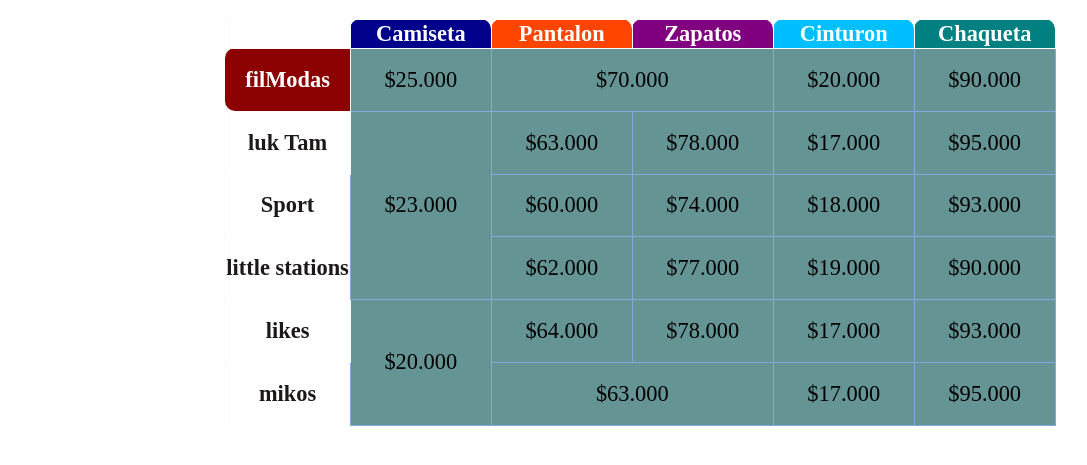
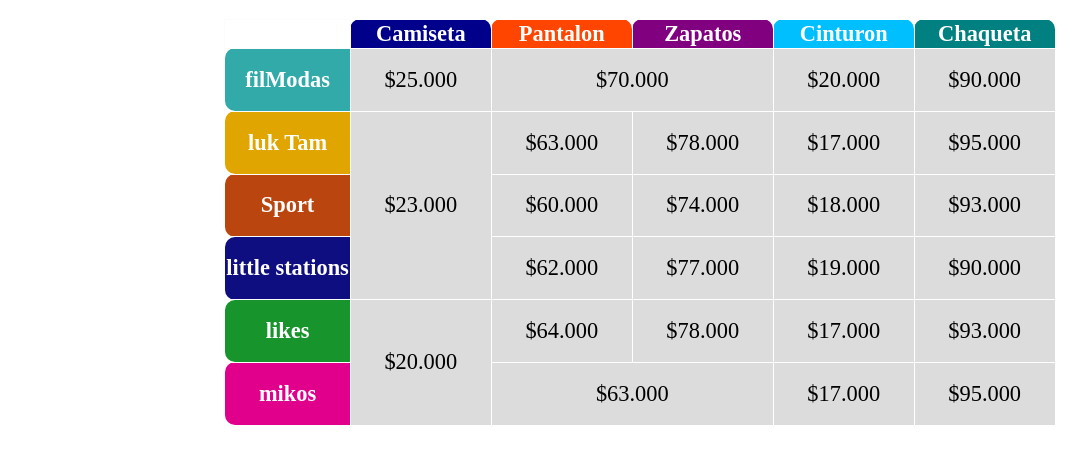
Before and after one commit to sebasrivera99/ADSI_2280204_SEBAS_RIVERA, a plain HTML site: page tablas.html in a window 1280 px wide. Shown: the part 221-686 px from the top of the page, without its empty margins (0-1087 px from the left). Drawn offline with Linux system fonts and the light colour scheme.

Commit message:
adecuar colores

```diff
--- a/css/tablas.css
+++ b/css/tablas.css
@@ -9,8 +9,8 @@ table {
     margin: 0 auto;
 }
 td {
-    background-color: rgb(101, 148, 148);
-    border: 1px solid rgb(128, 170, 224);
+    background-color: rgb(220,220,220);
+    border: 1px solid rgb(255, 255, 255);
     padding: 0.8em 1.5em;
     text-align: center;
 }
@@ -41,8 +41,38 @@ th {
         border: 1px solid white;
     }
 .th-filmodas {
-    background-color: rgb(139,0,0);
+    background-color: rgb(51, 170, 170);
     color: white;
     border-top-left-radius: 10px;
     border-bottom-left-radius: 10px ;
 }
+.th-luk-Tam {
+    background-color: rgb(225,165,0);
+    color: white;
+    border-top-left-radius: 10px;
+    border-bottom-left-radius: 10px ;
+}
+.th-Sport {
+    background-color: rgb(187, 69, 15);
+    color: white;
+    border-top-left-radius: 10px;
+    border-bottom-left-radius: 10px ;
+}
+.th-ittle-stations {
+    background-color: rgb(14, 14, 128);
+    color: white;
+    border-top-left-radius: 10px;
+    border-bottom-left-radius: 10px ;
+}
+.th-like {
+    background-color: rgb(24, 148, 44);
+    color: white;
+    border-top-left-radius: 10px;
+    border-bottom-left-radius: 10px ;
+}
+.th-mikos {
+    background-color: rgb(225, 0, 139);
+    color: white;
+    border-top-left-radius: 10px;
+    border-bottom-left-radius: 10px ;
+}
--- a/tablas.html
+++ b/tablas.html
@@ -51,7 +51,7 @@
             <td>$93.000</td>
         </tr>
         <tr>
-            <th class="th-ittle stations">little stations</th>
+            <th class="th-ittle-stations">little stations</th>
             <td>$62.000</td>
             <td>$77.000</td>
             <td>$19.000</td>
```
